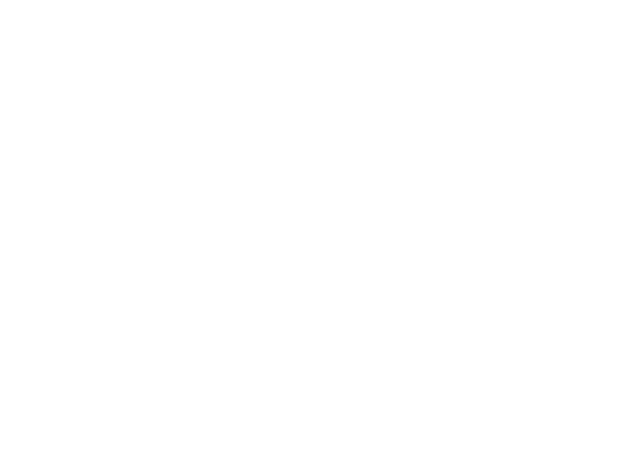
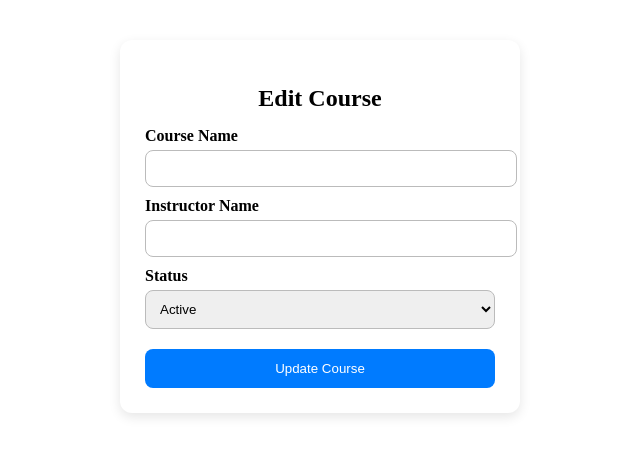
Before and after one commit to bintariq29/cfms_frontend, an Angular app: page /edit_course/1 in a window 1280 px wide. Before the commit this address led to /. Shown: the top 456 px of the page, without its empty margins (320-960 px from the left). Built offline with nearby package versions, Linux system fonts and the light colour scheme; no server answers.

Commit message:
course edit api integration (now admin panel completed)

```diff
--- a/src/app/app.routes.ts
+++ b/src/app/app.routes.ts
@@ -5,6 +5,7 @@
 import { StudentHome } from './pages/student_pages/student-home/student-home';
 import { CourseFeedbacks } from './pages/admin_pages/course-feedbacks/course-feedbacks';
 import { AddCourse } from './pages/admin_pages/add-course/add-course';
+import { EditCourse } from './pages/admin_pages/edit-course/edit-course';
 
 
 export const routes: Routes = [
@@ -38,4 +39,9 @@
         path: "add_course",
         component: AddCourse
     },
+
+    {
+        path: "edit_course/:id",
+        component: EditCourse
+    }
 ];
--- a/src/app/pages/admin_pages/admin-home/admin-home.ts
+++ b/src/app/pages/admin_pages/admin-home/admin-home.ts
@@ -52,7 +52,9 @@
     }
   }
 
-  onEditCourse(course: Course) { alert(`Edit ${course.courseName}`); }
+  onEditCourse(course: Course) {
+    this.router.navigate(['/edit_course', course.id]);
+  }
 
 
   onDeleteCourse(course: Course) {
--- a/src/app/pages/admin_pages/edit-course/edit-course.css
+++ b/src/app/pages/admin_pages/edit-course/edit-course.css
@@ -0,0 +1,43 @@
+.edit-container {
+    width: 350px;
+    margin: 40px auto;
+    padding: 25px;
+    background: white;
+    border-radius: 12px;
+    box-shadow: 0 4px 12px rgba(0,0,0,0.1);
+}
+
+.edit-container h2 {
+    text-align: center;
+    margin-bottom: 15px;
+}
+
+.edit-container label {
+    font-weight: bold;
+    margin-top: 10px;
+    display: block;
+}
+
+.edit-container input,
+.edit-container select {
+    width: 100%;
+    padding: 10px;
+    margin-top: 5px;
+    border-radius: 8px;
+    border: 1px solid #bbb;
+}
+
+button {
+    width: 100%;
+    margin-top: 20px;
+    background: #007bff;
+    color: white;
+    padding: 12px;
+    border-radius: 8px;
+    border: none;
+    cursor: pointer;
+}
+
+button:hover {
+    background: #0064d1;
+}
--- a/src/app/pages/admin_pages/edit-course/edit-course.html
+++ b/src/app/pages/admin_pages/edit-course/edit-course.html
@@ -1 +1,19 @@
-<p>edit-course works!</p>
+<div class="edit-container">
+    <h2>Edit Course</h2>
+
+    <label>Course Name</label>
+    <input type="text" [(ngModel)]="courseName" />
+
+    <label>Instructor Name</label>
+    <input type="text" [(ngModel)]="instructorName" />
+
+
+
+    <label>Status</label>
+    <select [(ngModel)]="isActive">
+        <option [value]="true">Active</option>
+        <option [value]="false">Inactive</option>
+    </select>
+
+    <button (click)="updateCourse()">Update Course</button>
+</div>
--- a/src/app/pages/admin_pages/edit-course/edit-course.ts
+++ b/src/app/pages/admin_pages/edit-course/edit-course.ts
@@ -1,11 +1,63 @@
-import { Component } from '@angular/core';
+import { HttpClient } from '@angular/common/http';
+import { Component, inject } from '@angular/core';
+import { FormsModule } from '@angular/forms';
+import { ActivatedRoute } from '@angular/router';
+import { Course } from '../../../models/course_model';
 
 @Component({
   selector: 'app-edit-course',
-  imports: [],
+  imports: [FormsModule],
   templateUrl: './edit-course.html',
   styleUrl: './edit-course.css',
 })
 export class EditCourse {
+  http = inject(HttpClient);
+  route = inject(ActivatedRoute);
+
+  courseId: number = 0;
+
+  courseName = "";
+  instructorName = "";
+  totalFeedbacks = 0;
+  isActive = true;
+
+  ngOnInit() {
+    this.courseId = Number(this.route.snapshot.paramMap.get("id"));
+    this.getCourseDetails();
+  }
+
+  getCourseDetails() {
+    this.http.get<any>("https://localhost:7212/GetCourse" + this.courseId)
+      .subscribe(res => {
+        this.courseName = res.courseName;
+        this.instructorName = res.instructorName;
+        this.totalFeedbacks = res.totalFeedbacks;
+        this.isActive = res.isActive;
+      })
+  }
+
+  updateCourse() {
+    const obj: Course = {
+      id: this.courseId,
+      courseName: this.courseName,
+      instructorName: this.instructorName,
+      totalFeedbacks: 0,
+      isActive: this.isActive
+    };
+    alert(`${this.courseId}`)
+    alert
+    debugger;
+    this.http.put<Course>("https://localhost:7212/UpdateCourse/" + this.courseId, obj)
+      .subscribe({
+        next: (res) => {
+          alert("Course updated successfully!");
+        },
+        error: (err) => {
+          console.error("Update error:", err);
+          alert(`${err}`);
+        }
+      });
+  }
+
 
 }
```
